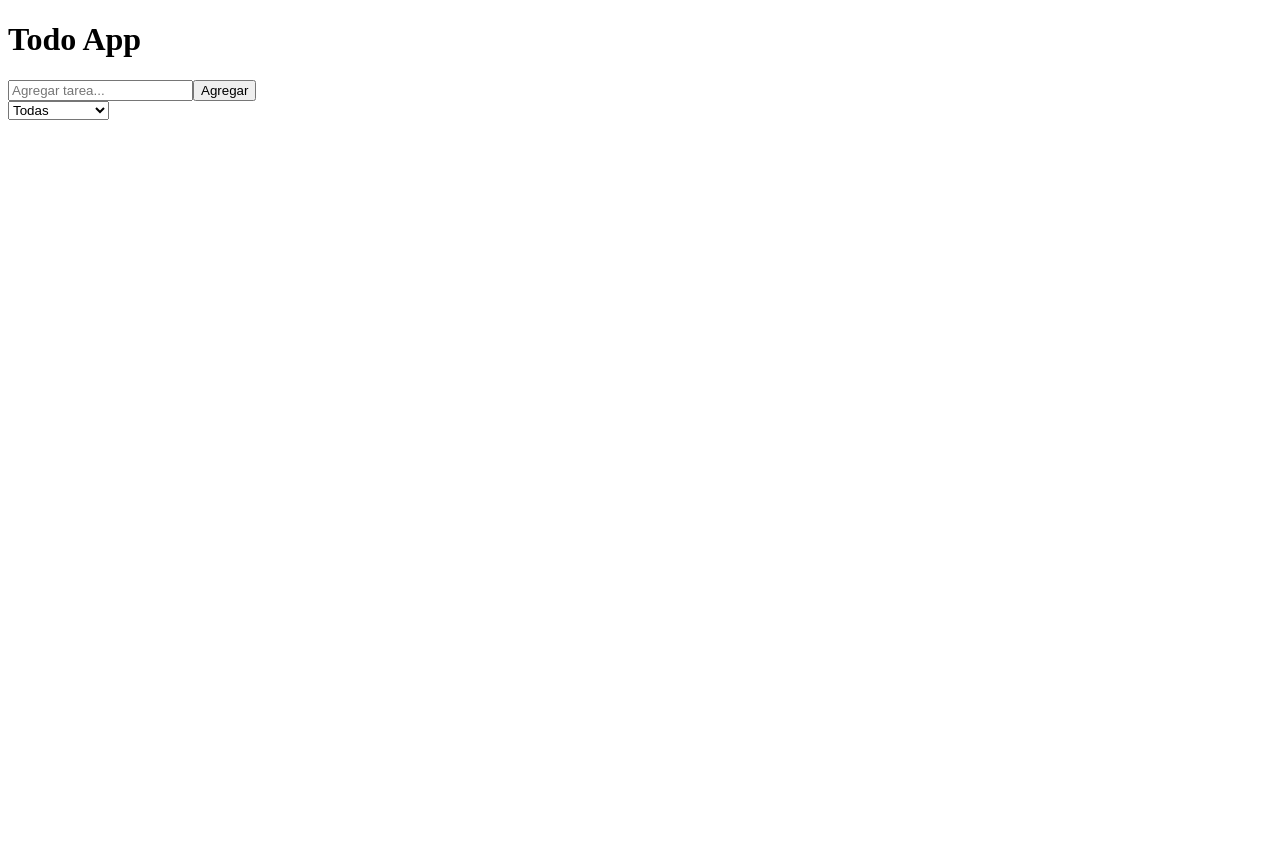
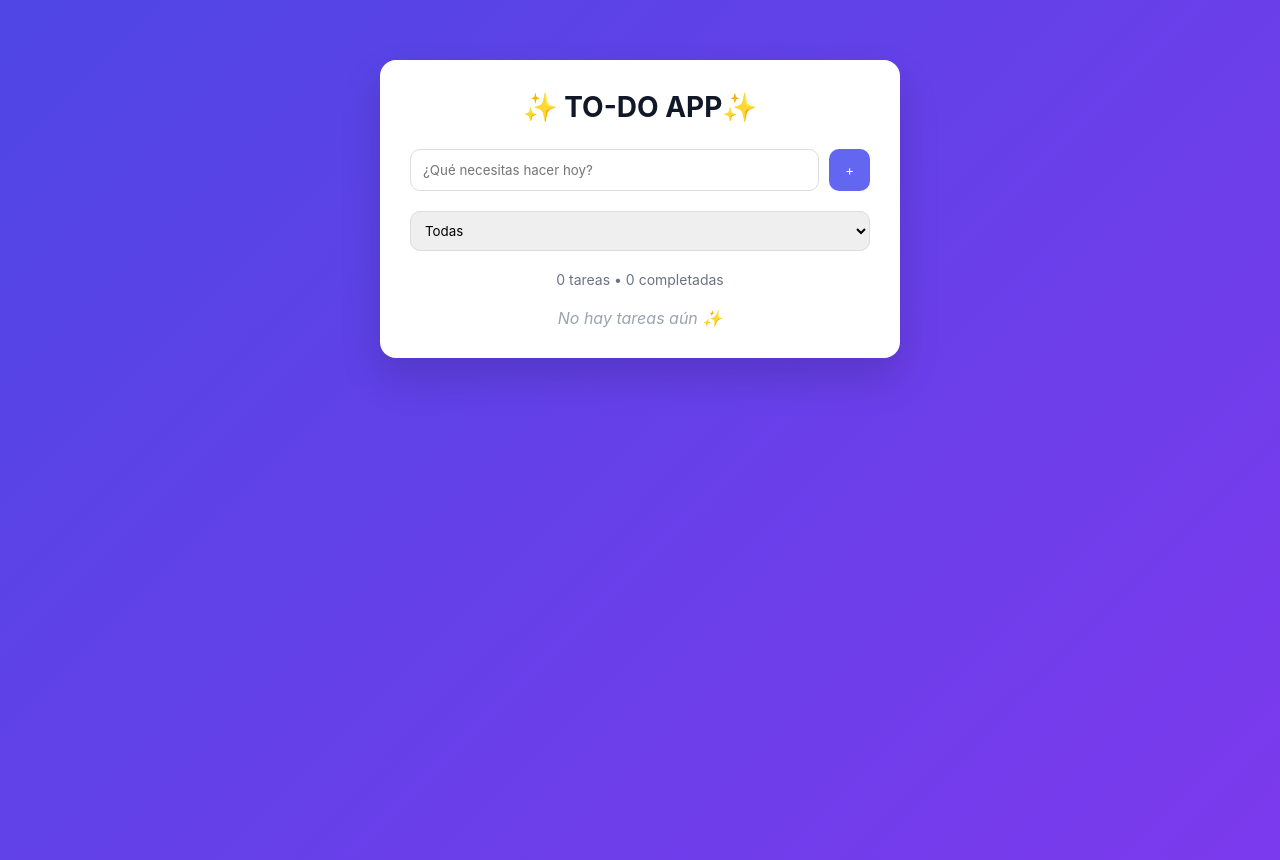
Before and after one commit to katovarcon/todo-app-react, a React app: page / in a window 1280 px wide. Before the commit the page ends 800 px from the top, so only its background shows below. Built offline with nearby package versions, Linux system fonts and the light colour scheme; the HTML template or start-up script is replaced by a standard one.

Commit message:
feat: pro UI with animations, counter and empty state

```diff
--- a/src/App.jsx
+++ b/src/App.jsx
@@ -1,18 +1,26 @@
-import { useState } from "react";
+import { useState, useEffect } from "react";
 import Form from "./components/Form/Form";
 import TodoList from "./components/TodoList/TodoList";
 
 function App() {
-  const [todos, setTodos] = useState([]);
+  const [todos, setTodos] = useState(() => {
+    const saved = localStorage.getItem("todos");
+    return saved ? JSON.parse(saved) : [];
+  });
+
   const [filter, setFilter] = useState("all");
+
+  useEffect(() => {
+    localStorage.setItem("todos", JSON.stringify(todos));
+  }, [todos]);
 
   const addTodo = (text) => {
     const newTodo = {
       id: Date.now(),
-      text: text,
+      text,
       completed: false,
     };
-    setTodos([...todos, newTodo]);
+    setTodos([newTodo, ...todos]);
   };
 
   const toggleTodo = (id) => {
@@ -36,8 +44,8 @@ function App() {
   });
 
   return (
-    <div>
-      <h1>Todo App</h1>
+    <div className="app">
+      <h1>✨ TO-DO APP✨</h1>
 
       <Form addTodo={addTodo} />
 
@@ -46,6 +54,10 @@ function App() {
         <option value="completed">Completadas</option>
         <option value="incomplete">Incompletas</option>
       </select>
+
+      <p className="counter">
+        {todos.length} tareas • {todos.filter(t => t.completed).length} completadas
+      </p>
 
       <TodoList
         todos={filteredTodos}
--- a/src/components/Form/Form.jsx
+++ b/src/components/Form/Form.jsx
@@ -15,11 +15,11 @@ function Form({ addTodo }) {
     <form onSubmit={handleSubmit}>
       <input
         type="text"
-        placeholder="Agregar tarea..."
+        placeholder="¿Qué necesitas hacer hoy?"
         value={input}
         onChange={(e) => setInput(e.target.value)}
       />
-      <button type="submit">Agregar</button>
+      <button type="submit">+</button>
     </form>
   );
 }
--- a/src/components/Todo/todo.jsx
+++ b/src/components/Todo/todo.jsx
@@ -1,18 +1,18 @@
 function Todo({ todo, toggleTodo, deleteTodo }) {
     return (
-      <div>
+      <div className="todo fade-in">
         <p
           onClick={() => toggleTodo(todo.id)}
-          style={{
-            textDecoration: todo.completed ? "line-through" : "none",
-            cursor: "pointer",
-          }}
+          className={todo.completed ? "completed" : ""}
         >
           {todo.text}
         </p>
 
-        <button onClick={() => deleteTodo(todo.id)}>
-          🗑️
+        <button
+          className="delete-btn"
+          onClick={() => deleteTodo(todo.id)}
+        >
+          ✖
         </button>
       </div>
     );
--- a/src/components/TodoList/TodoList.jsx
+++ b/src/components/TodoList/TodoList.jsx
@@ -1,6 +1,10 @@
 import Todo from "../Todo/todo";
 
 function TodoList({ todos, toggleTodo, deleteTodo }) {
+  if (todos.length === 0) {
+    return <p className="empty">No hay tareas aún ✨</p>;
+  }
+
   return (
     <div>
       {todos.map((todo) => (
--- a/src/main.jsx
+++ b/src/main.jsx
@@ -1,6 +1,7 @@
 import React from "react";
 import ReactDOM from "react-dom/client";
 import App from "./App";
+import "./style.css";
 
 ReactDOM.createRoot(document.getElementById("root")).render(
   <React.StrictMode>
--- /dev/null
+++ b/src/style.css
@@ -0,0 +1,144 @@
+* {
+    margin: 0;
+    padding: 0;
+    box-sizing: border-box;
+    font-family: "Inter", system-ui, sans-serif;
+  }
+
+  body {
+    background: linear-gradient(135deg, #4f46e5, #7c3aed);
+    min-height: 100vh;
+  }
+
+  /* CONTENEDOR */
+  .app {
+    max-width: 520px;
+    margin: 60px auto;
+    background: white;
+    padding: 30px;
+    border-radius: 16px;
+    box-shadow: 0 20px 40px rgba(0, 0, 0, 0.15);
+  }
+
+  /* TITLE */
+  h1 {
+    text-align: center;
+    margin-bottom: 25px;
+    font-size: 28px;
+    color: #111827;
+  }
+
+  /* FORM */
+  form {
+    display: flex;
+    gap: 10px;
+    margin-bottom: 20px;
+  }
+
+  input {
+    flex: 1;
+    padding: 12px;
+    border-radius: 10px;
+    border: 1px solid #ddd;
+    outline: none;
+    transition: 0.2s;
+  }
+
+  input:focus {
+    border-color: #6366f1;
+  }
+
+  /* BUTTON */
+  button {
+    padding: 12px 16px;
+    border: none;
+    background: #6366f1;
+    color: white;
+    border-radius: 10px;
+    cursor: pointer;
+    transition: 0.2s;
+  }
+
+  button:hover {
+    background: #4f46e5;
+    transform: scale(1.05);
+  }
+
+  /* SELECT */
+  select {
+    width: 100%;
+    margin-bottom: 20px;
+    padding: 10px;
+    border-radius: 10px;
+    border: 1px solid #ddd;
+  }
+
+  /* TODO ITEM */
+  .todo {
+    display: flex;
+    justify-content: space-between;
+    align-items: center;
+    background: #f9fafb;
+    padding: 12px;
+    border-radius: 10px;
+    margin-bottom: 10px;
+    transition: 0.2s;
+  }
+
+  .todo:hover {
+    transform: translateY(-2px);
+    background: #f3f4f6;
+  }
+
+  /* TEXTO */
+  .todo p {
+    cursor: pointer;
+    flex: 1;
+  }
+
+  /* COMPLETADO */
+  .completed {
+    text-decoration: line-through;
+    color: #9ca3af;
+  }
+
+  /* DELETE */
+  .delete-btn {
+    background: #ef4444;
+  }
+
+  .delete-btn:hover {
+    background: #dc2626;
+  }
+
+  /* COUNTER */
+.counter {
+    font-size: 14px;
+    color: #6b7280;
+    margin-bottom: 15px;
+    text-align: center;
+  }
+
+  /* EMPTY STATE */
+  .empty {
+    text-align: center;
+    color: #9ca3af;
+    margin-top: 20px;
+    font-style: italic;
+  }
+
+  /* ANIMACIÓN */
+  .fade-in {
+    animation: fadeIn 0.3s ease-in;
+  }
+
+  @keyframes fadeIn {
+    from {
+      opacity: 0;
+      transform: translateY(5px);
+    }
+    to {
+      opacity: 1;
+      transform: translateY(0);
+    }
+  }
```
